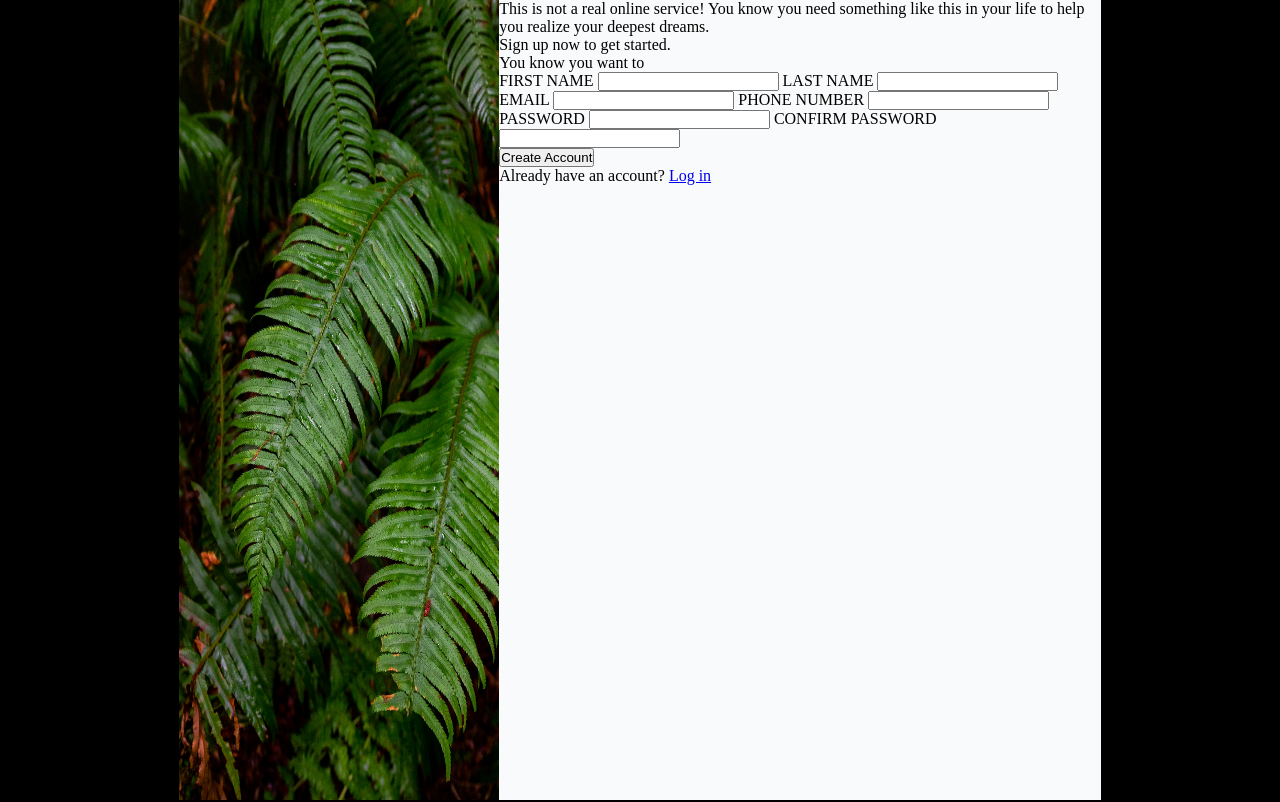
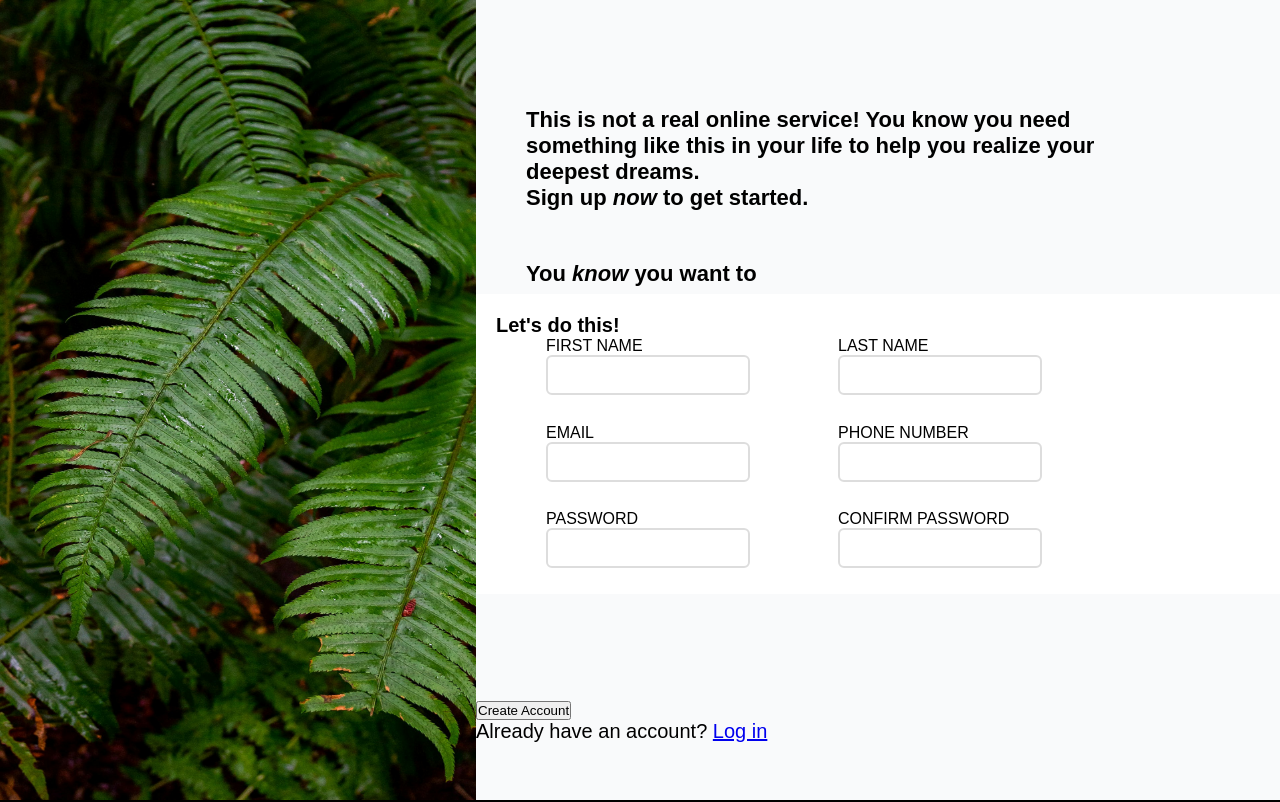
Before and after one commit to Saad05-dev/Sign-up-Form, a plain HTML site: page index.html in a window 1280 px wide. Shown: the top 802 px of the page. Drawn offline with Linux system fonts and the light colour scheme.

Commit message:
Designing page

```diff
--- a/index.html
+++ b/index.html
@@ -13,31 +13,52 @@
         <p class="odin-text">ODIN</p>
     </div>
     <div class="right-side">
+        <div class="container">
+            <div class="text">
                 <p class="first-text">This is not a real online service! You know you need something like this in your life to help you realize your deepest dreams.</p>
                 <p class="second-text">Sign up <span>now</span> to get started.</p>
                 <p class="third-text">You <span>know</span> you want to</p>
+            </div>
+            <div class="form">
+                <p>Let's do this!</p>
                 <form action="#" method="post">
                     <label for="first-name">
-                FIRST NAME <input type="text">
+                        <div class="input-wrapper">
+                            <span>FIRST NAME</span> <input type="text">
+                        </div>
                     </label>
                     <label for="last-name">
-                LAST NAME <input type="text" >
+                        <div class="input-wrapper">
+                        <span>LAST NAME</span> <input type="text" >
+                        </div>
                     </label>
                     <label for="last-name">
-                EMAIL <input type="email" >
+                        <div class="input-wrapper">
+                            <span>EMAIL</span> <input type="email" >
+                        </div>
                     </label>
                     <label for="last-name">
-                PHONE NUMBER <input type="text" >
+                        <div class="input-wrapper">
+                            <span>PHONE NUMBER</span> <input type="text" >
+                        </div>
                     </label>
                     <label for="last-name">
-                PASSWORD <input type="password" >
+                        <div class="input-wrapper">
+                            <span>PASSWORD</span> <input type="password" >
+                        </div>
                     </label>
                     <label for="last-name">
-                CONFIRM PASSWORD <input type="password" >
+                        <div class="input-wrapper">
+                            <span>CONFIRM PASSWORD</span> <input type="password" >
+                        </div>
                     </label>
                 </form>
+            </div>
+            <div class="account-verfication">
                 <button type="submit" class="btn">Create Account</button>
                 <p class="account">Already have an account? <a href="#">Log in</a></p>
             </div>
+        </div>
+    </div>
 </body>
 </html>
--- a/style.css
+++ b/style.css
@@ -4,9 +4,15 @@
     padding: 0;
     box-sizing: border-box;
 }
+@font-face
+{
+    font-family: 'Bold-Norse';
+    src: url(Norse-Bold.otf);
+}
 html
 {
     scroll-behavior: smooth;
+    font-family: Arial, Helvetica, sans-serif;
 }
 body
 {
@@ -16,22 +22,102 @@ body
     justify-content: center;
     background-color: black;
 }
+p
+{
+    font-size: 20px;
+    font-weight: 500;
+}
 .left-side
 {
     background-color: white;
-    width: 25%;
+    width: 521px;
     height: 100%;
     position: relative;
+    overflow: hidden;
 }
 .left-side #nature
 {
-    width: 100%;
+    width: 130%;
     height: 100%;
-
+    position: absolute;
+    top: 50%;
+    left: 50%;
+    transform: translate(-50%, -50%);
+}
+.odin-text
+{
+    font-family: 'Bold-Norse',sans-serif;
 }
 .right-side
 {
     background-color: rgb(249,250,251);
-    width: 47%;
+    width: 880px;
     height: 100%;
 }
+.container
+{
+    display: flex;
+    flex-direction: column;
+    justify-content: space-evenly;
+    gap: 50px;
+    margin: 0 auto;
+    height: 100%;
+    width: 100%;
+}
+.text
+{
+    margin-left: 50px;
+    margin-right: 130px;
+    transform: translateY(50px);
+}
+.text p
+{
+    font-size: 22px;
+    font-weight: bold;
+}
+.text p span
+{
+    font-style: italic;
+}
+.third-text
+{
+    transform: translateY(50px);
+}
+.form
+{
+    background-color: white;
+    height: 300px;
+    width: 100%;
+    justify-content: center;
+    padding: 20px;
+    gap: 20px;
+}
+.form p
+{
+    font-weight: bold;
+}
+form
+{
+    height: 100%;
+    display: grid;
+    grid-template-columns: repeat(2,1fr);
+    margin-left: 50px;
+    margin-right: 130px;
+}
+.input-wrapper {
+    position: relative;
+    width: 100%;
+    display: flex;
+    flex-direction: column;
+}
+input
+{
+    height: 40px;
+    width: 70%;
+    padding: 0.75rem;
+    border: 2px solid #ddd;
+    border-radius: 6px;
+    font-size: 1rem;
+    transition: all 0.3s ease;
+    background-color: white;
+}
```
Lines whose indentation alone changed are shown as unchanged.
